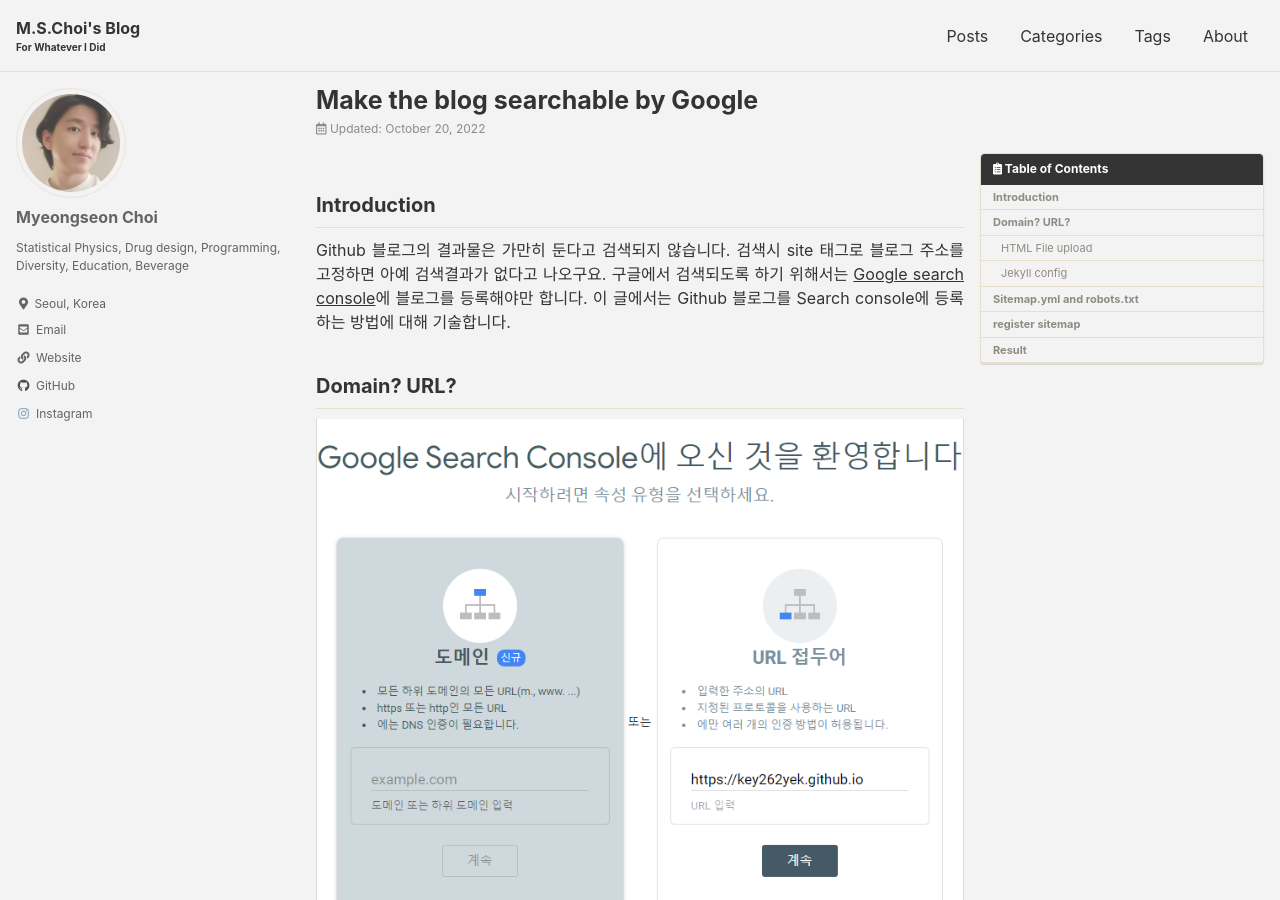
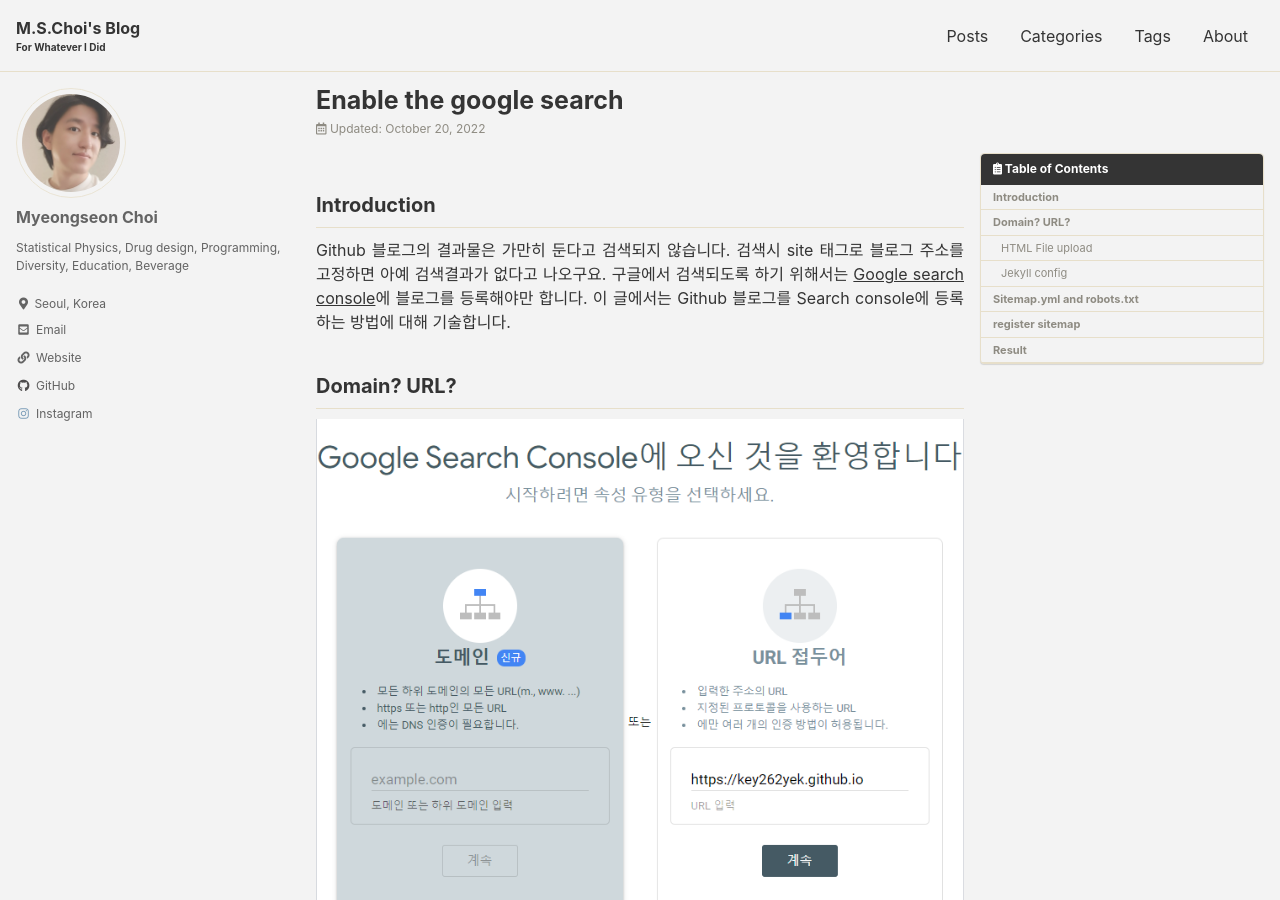
Before and after one commit to key262yek/key262yek.github.io, a Jekyll site: the page built from _posts/2022-10-20-Google-search.md, in a window 1280 px wide and 900 px high. Built offline with Jekyll 4.4.1, drawn with Linux system fonts in a browser that asks for light colours; cached includes are drawn as plain includes; nearby versions of some CDN libraries.

Commit message:
change title

```diff
--- a/_posts/2022-10-20-Google-search.md
+++ b/_posts/2022-10-20-Google-search.md
@@ -1,5 +1,5 @@
 ---
-title: "Make the blog searchable by Google"
+title: "Enable the google search"
 date: 2022-10-20
 categories:
   - Blog
```
